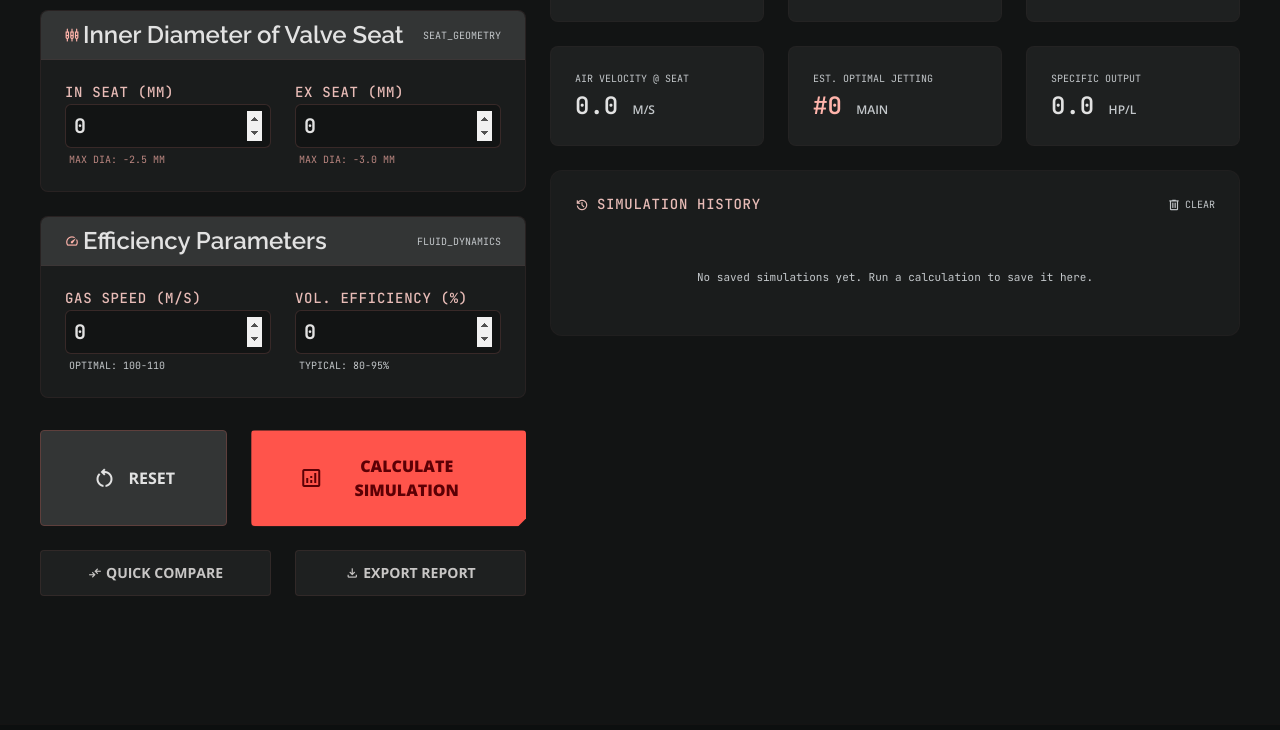
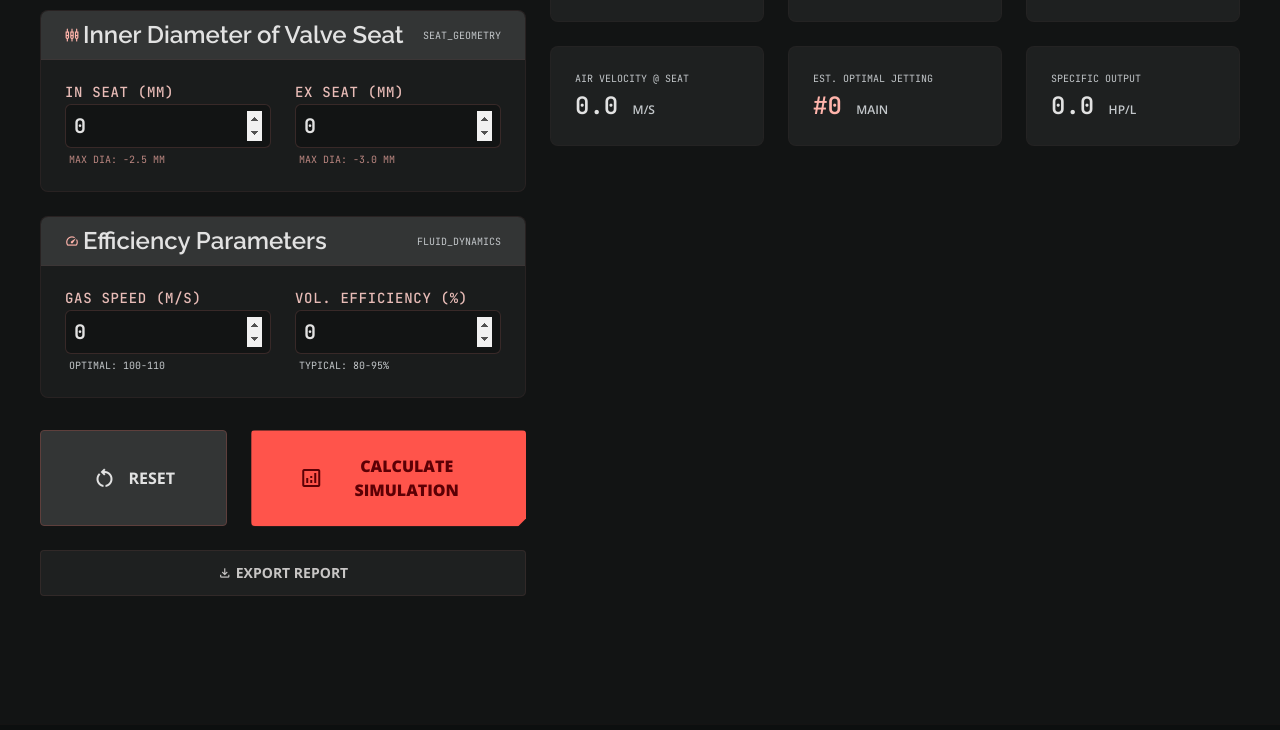
Before and after one commit to AdiPrass05/ap-perfomance, a plain HTML site: page index.html in a window 1280 px wide. Shown: the part 998-1728 px from the top of the page. Drawn offline with nearby package versions, Linux system fonts and the light colour scheme.

Commit message:
Add files via upload

```diff
--- a/index.html
+++ b/index.html
@@ -9,6 +9,8 @@
     <link href="https://fonts.googleapis.com/css2?family=Raleway:wght@400;600;700;800&family=Open+Sans:wght@400;600&family=JetBrains+Mono:wght@500;700&family=Material+Symbols+Outlined:wght,FILL@100..700,0..1&display=swap" rel="stylesheet">
     <link href="https://fonts.googleapis.com/css2?family=Material+Symbols+Outlined:wght,FILL@100..700,0..1&display=swap" rel="stylesheet">
     <link href="https://fonts.googleapis.com/css2?family=JetBrains+Mono:wght@100..900&family=Open+Sans:wght@100..900&family=Raleway:wght@100..900&display=swap" rel="stylesheet">
+    <link rel="manifest" href="manifest.json">
+    <meta name="theme-color" content="#ff544b">
     <script src="src/styles/tailwind.js"></script>
     <link rel="stylesheet" href="src/styles/styles.css">
 </head>
@@ -229,22 +231,15 @@
 
             <div class="flex gap-md pt-base">
                 <button id="resetBtn" class="flex-1 bg-surface-container-highest border border-outline-variant text-on-surface font-bold py-md px-lg rounded transition-all active:scale-95 hover:bg-surface-bright flex items-center justify-center gap-sm">
-                    <span class="material-symbols-outlined">restart_alt</span>
-                    RESET
+                    <span class="material-symbols-outlined">restart_alt</span>RESET
                 </button>
                 <button id="calculateBtn" class="flex-[2] bg-primary-container text-on-primary-container font-extrabold py-md px-lg rounded accent-clip transition-all active:scale-95 hover:opacity-90 flex items-center justify-center gap-sm shadow-lg shadow-primary-container/20">
-                    <span class="material-symbols-outlined">analytics</span>
-                    CALCULATE SIMULATION
+                    <span class="material-symbols-outlined">analytics</span>CALCULATE SIMULATION
                 </button>
             </div>
             <div class="flex gap-md">
-                <button id="quickCompareBtn" class="flex-1 bg-surface-container border border-outline-variant/30 text-secondary font-bold py-sm px-md rounded transition-all active:scale-95 hover:bg-surface-container-highest flex items-center justify-center gap-xs text-sm">
-                    <span class="material-symbols-outlined text-sm">compare_arrows</span>
-                    QUICK COMPARE
-                </button>
                 <button id="exportBtn" class="flex-1 bg-surface-container border border-outline-variant/30 text-secondary font-bold py-sm px-md rounded transition-all active:scale-95 hover:bg-surface-container-highest flex items-center justify-center gap-xs text-sm">
-                    <span class="material-symbols-outlined text-sm">download</span>
-                    EXPORT REPORT
+                    <span class="material-symbols-outlined text-sm">download</span>EXPORT REPORT
                 </button>
             </div>
         </section>
@@ -335,22 +330,6 @@
                     <span id="specOutputValue" class="font-data-display text-headline-md text-on-surface">0.0 <span class="text-xs font-body-md text-tertiary">HP/L</span></span>
                 </div>
             </div>
-
-            <div class="bg-surface-container-low rounded-xl border border-outline-variant/10 p-md">
-                <div class="flex items-center justify-between mb-md">
-                    <h3 class="font-label-mono text-label-mono text-on-surface-variant uppercase flex items-center gap-base">
-                        <span class="material-symbols-outlined text-sm">history</span>
-                        Simulation History
-                    </h3>
-                    <button id="clearHistoryBtn" class="text-[10px] font-label-mono text-tertiary hover:text-primary transition-colors flex items-center gap-xs">
-                        <span class="material-symbols-outlined text-sm">delete</span> CLEAR
-                    </button>
-                </div>
-                <div id="historyList" class="space-y-base max-h-48 overflow-y-auto"></div>
-                <div id="noHistoryMsg" class="text-center py-md">
-                    <span class="font-label-mono text-[11px] text-tertiary">No saved simulations yet. Run a calculation to save it here.</span>
-                </div>
-            </div>
         </section>
     </main>
 
```
Also changed, not shown: camshaft.html (+6 -2 lines), injector.html (+6 -21 lines).
